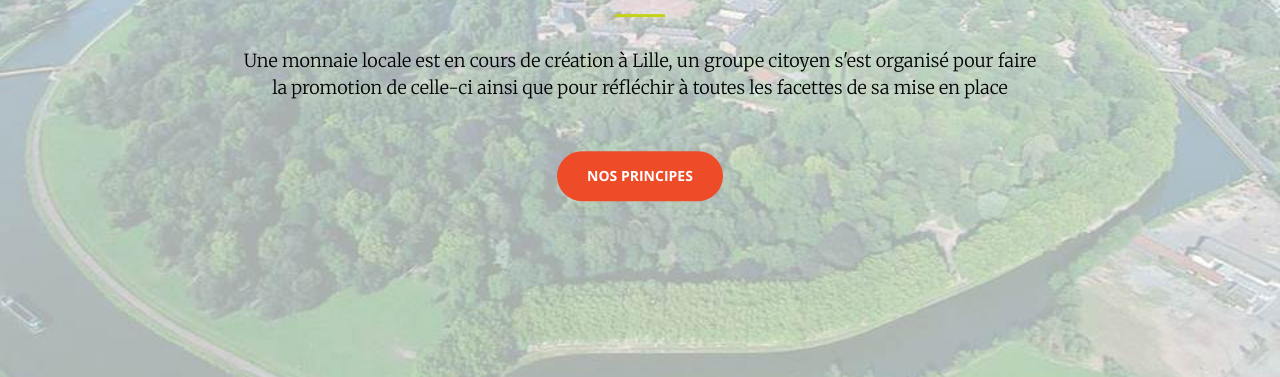
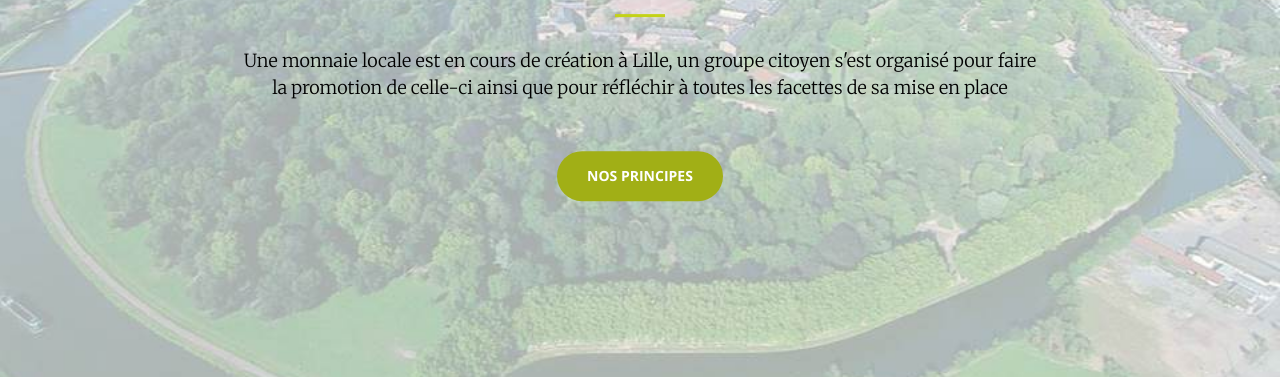
Before and after one commit to MLCLille/MLCLille.github.io, a website: page index.html in a window 1280 px wide. In both pictures the pointer is over the link 639 px from the left and 598 px from the top of the page. Shown: the part 423-800 px from the top of the page. Drawn offline with nearby package versions, Linux system fonts and the light colour scheme; a script that the page names is missing.

Commit message:
Update creative.css

```diff
--- a/css/creative.css
+++ b/css/creative.css
@@ -350,7 +350,7 @@ fieldset[disabled] .btn-default.active {
 .btn-primary.active,
 .open > .dropdown-toggle.btn-primary {
   color: #ffffff;
-  background-color: #ee4b28;
+  background-color: #a1af16;
   border-color: #ed431f;
 }
 .btn-primary:active,
```
